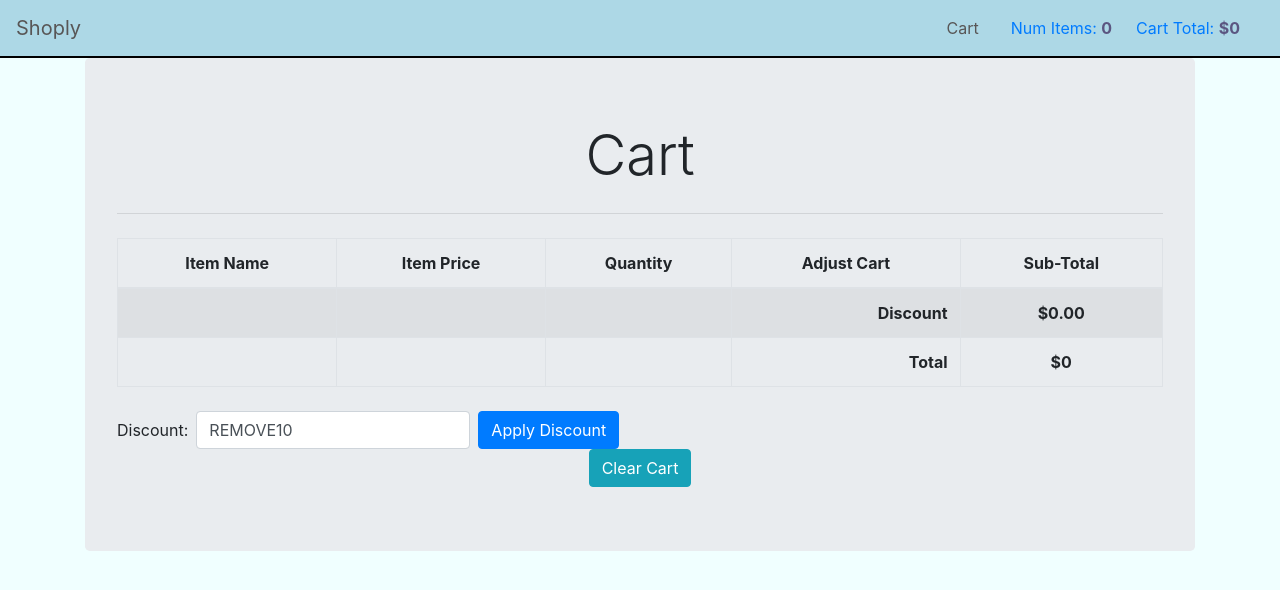
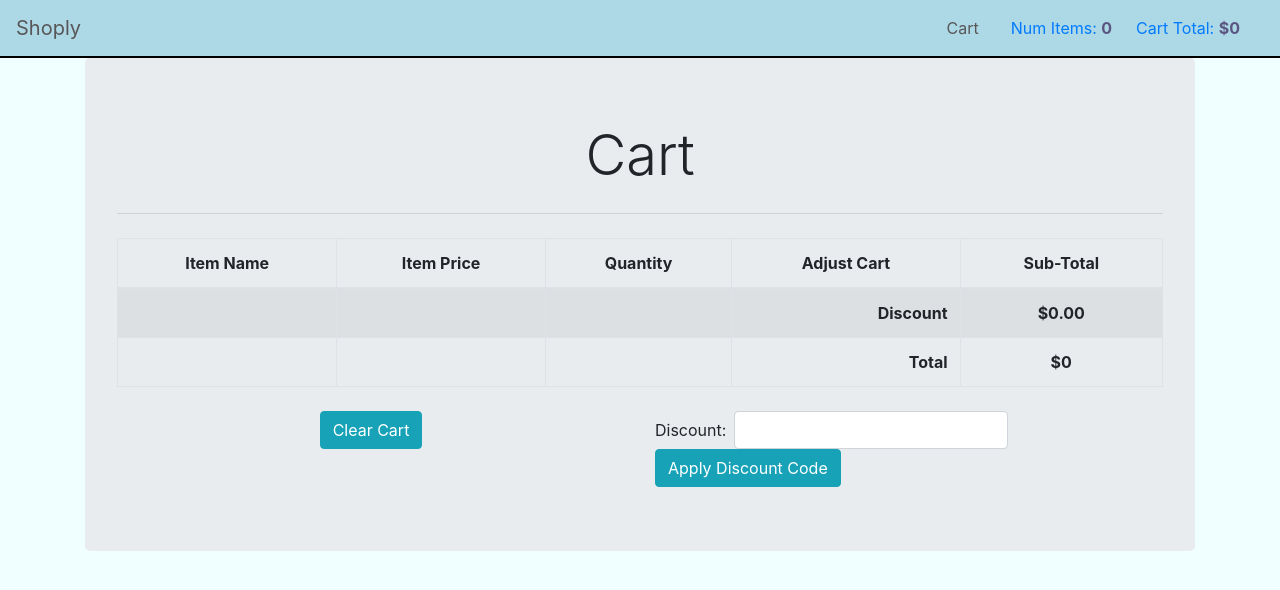
Before and after one commit to Keparoo/Shoply, a React (Create React App) app: page /cart in a window 1280 px wide. Shown: the top 590 px of the page. Built offline with nearby package versions, Linux system fonts and the light colour scheme.

Commit message:
Fix discount form position

```diff
--- a/src/Cart.js
+++ b/src/Cart.js
@@ -85,12 +85,16 @@ const Cart = () => {
 					</tr>
 				</tbody>
 			</table>
-			<div className="align-items-right">
-				<DiscountForm />
+			<div className="row">
+				<div className="col-6">
+					<button onClick={clearCart} className="btn btn-info">
+						Clear Cart
+					</button>
+				</div>
+				<div className="col-6">
+					<DiscountForm />
+				</div>
 			</div>
-			<button onClick={clearCart} className="btn btn-info">
-				Clear Cart
-			</button>
 		</div>
 	);
 };
--- a/src/DiscountForm.js
+++ b/src/DiscountForm.js
@@ -4,7 +4,7 @@ import './DiscountForm.css';
 import { useDispatch } from 'react-redux';
 
 const DiscountForm = () => {
-	const [ discount, setDiscount ] = useState('REMOVE10');
+	const [ discount, setDiscount ] = useState('');
 	const dispatch = useDispatch();
 
 	function handleChange(evt) {
@@ -28,7 +28,7 @@ const DiscountForm = () => {
 					value={discount}
 					onChange={handleChange}
 				/>
-				<button className="btn btn-primary">Apply Discount</button>
+				<button className="btn btn-info">Apply Discount Code</button>
 			</form>
 		</div>
 	);
--- a/src/ProductList.js
+++ b/src/ProductList.js
@@ -9,7 +9,7 @@ function ProductList() {
 	const dispatch = useDispatch();
 
 	const add = (id, price) => {
-		dispatch(addToCart(id, price));
+		dispatch(addToCart(id));
 	};
 
 	const productList = Object.keys(products).map((id) => (
@@ -20,10 +20,7 @@ function ProductList() {
 						<Link to={`/products/${id}`}>{products[id].name}</Link>
 					</h4>
 					<p>${products[id].price}</p>
-					<button
-						className="btn btn-sm btn-info"
-						onClick={() => add(id, products[id].price)}
-					>
+					<button className="btn btn-sm btn-info" onClick={() => add(id)}>
 						Add to Cart
 					</button>
 				</div>
```
